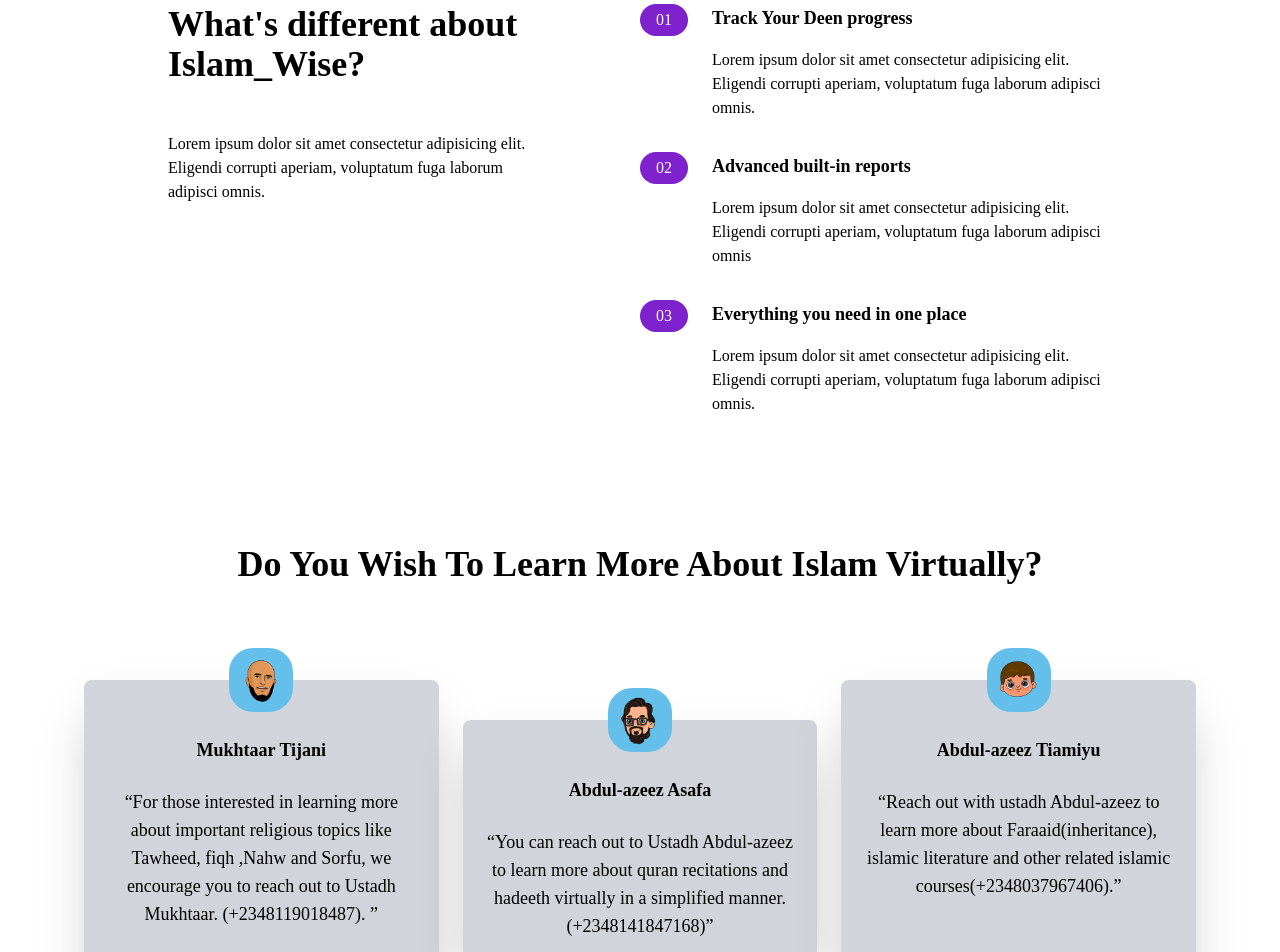
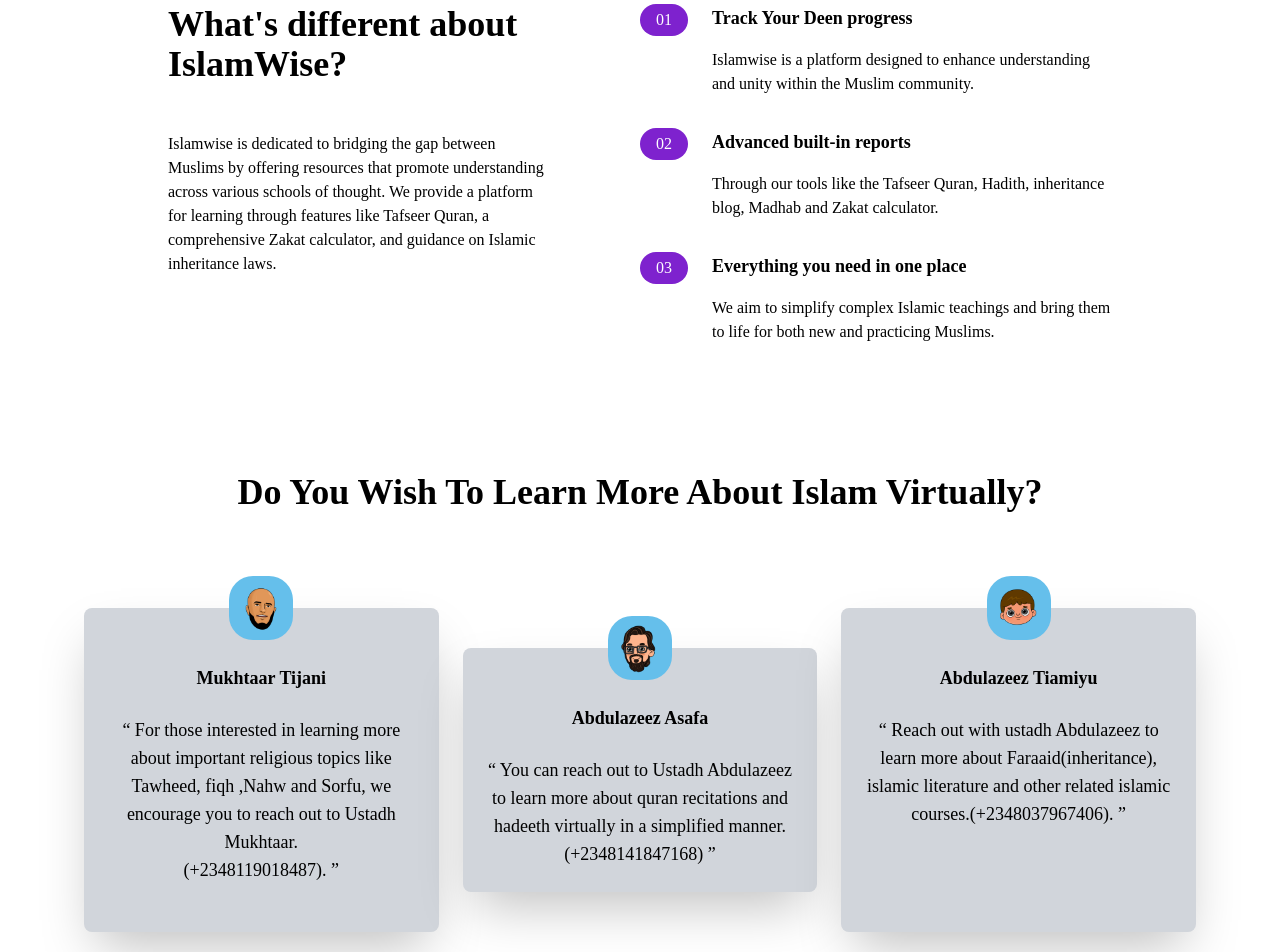
Before and after one commit to hertheyhermee/IslamWise, a React (Vite) app: page / in a window 1280 px wide. Shown: the part 680-1632 px from the top of the page. Built offline with nearby package versions, Linux system fonts and the light colour scheme; a web font is replaced by a local one.

Commit message:
changes in the components

```diff
--- a/src/components/Features.jsx
+++ b/src/components/Features.jsx
@@ -8,11 +8,14 @@
         {/* What's Different */}
         <div className="flex flex-col space-y-12 md:w-1/2">
           <h2 className="max-w-md text-4xl font-bold text-center md:text-left">
-            What's different about Islam_Wise?
+            What's different about IslamWise?
           </h2>
           <p className="max-w-sm text-center text-darkGrayishBlue md:text-left">
-            Lorem ipsum dolor sit amet consectetur adipisicing elit. Eligendi
-            corrupti aperiam, voluptatum fuga laborum adipisci omnis.
+            Islamwise is dedicated to bridging the gap between Muslims by
+            offering resources that promote understanding across various schools
+            of thought. We provide a platform for learning through features like
+            Tafseer Quran, a comprehensive Zakat calculator, and guidance on
+            Islamic inheritance laws.
           </p>
         </div>
 
@@ -27,8 +30,7 @@
                   01
                 </div>
                 <h3 className="text-base font-bold md:mb-4 md:hidden">
-                Track Your Deen progress
-
+                  Track Your Deen progress
                 </h3>
               </div>
             </div>
@@ -37,9 +39,8 @@
               <h3 className="hidden mb-4 text-lg font-bold md:block">
                 Track Your Deen progress
               </h3>
-              <p className="text-darkGrayishBlue">
-              Lorem ipsum dolor sit amet consectetur adipisicing elit. Eligendi
-              corrupti aperiam, voluptatum fuga laborum adipisci omnis.
+              <p className="text-center text-darkGrayishBlue md:text-left">
+                Islamwise is a platform designed to enhance understanding and unity within the Muslim community.
               </p>
             </div>
           </div>
@@ -63,8 +64,8 @@
                 Advanced built-in reports
               </h3>
               <p className="text-darkGrayishBlue">
-              Lorem ipsum dolor sit amet consectetur adipisicing elit. Eligendi
-              corrupti aperiam, voluptatum fuga laborum adipisci omnis
+                Through our tools like the
+                Tafseer Quran, Hadith, inheritance blog, Madhab and Zakat calculator.
               </p>
             </div>
           </div>
@@ -88,8 +89,9 @@
                 Everything you need in one place
               </h3>
               <p className="text-darkGrayishBlue">
-              Lorem ipsum dolor sit amet consectetur adipisicing elit. Eligendi
-              corrupti aperiam, voluptatum fuga laborum adipisci omnis.
+                We aim to
+                simplify complex Islamic teachings and bring them to life for
+                both new and practicing Muslims.
               </p>
             </div>
           </div>
--- a/src/components/Footer.jsx
+++ b/src/components/Footer.jsx
@@ -1,7 +1,7 @@
 import React from 'react';
 
 const Footer = () => (
-  <footer className="text-center py-4">
+  <footer className="text-center py-4 font-bold">
     <p>&copy; 2024 IslamWise. All rights reserved.</p>
   </footer>
 );
--- a/src/components/Scholars.jsx
+++ b/src/components/Scholars.jsx
@@ -20,31 +20,31 @@
             <img src={muslim1} className="w-16 -mt-14 rounded-3xl" alt="" />
             <h5 className="text-lg font-bold">Mukhtaar Tijani</h5>
             <p className="text-lg text-darkGrayishBlue text-center">
-              “For those interested in learning more about important religious
+              “ For those interested in learning more about important religious
               topics like Tawheed, fiqh ,Nahw and Sorfu, we encourage you to
-              reach out to Ustadh Mukhtaar. (+2348119018487). ”
+              reach out to Ustadh Mukhtaar. <br/>(+2348119018487). ”
             </p>
           </div>
 
           {/* Scholar 2 */}
           <div className="flex my-10 flex-col items-center p-6 space-y-6 rounded-lg bg-gray-300 md:flex md:w-1/3 shadow-2xl">
             <img src={muslim2} className="w-16 -mt-14 rounded-3xl" alt="" />
-            <h5 className="text-lg font-bold">Abdul-azeez Asafa</h5>
+            <h5 className="text-lg font-bold">Abdulazeez Asafa</h5>
             <p className="text-lg text-darkGrayishBlue text-center">
-              “You can reach out to Ustadh Abdul-azeez to learn more about quran
+              “ You can reach out to Ustadh Abdulazeez to learn more about quran
               recitations and hadeeth virtually in a simplified manner.
-              (+2348141847168)”
+              (+2348141847168) ”
             </p>
           </div>
 
           {/* Scholar 3 */}
           <div className="flex flex-col items-center p-6 space-y-6 rounded-lg bg-gray-300 md:flex md:w-1/3 shadow-2xl">
             <img src={muslim3} className="w-16 -mt-14 rounded-3xl" alt="" />
-            <h5 className="text-lg font-bold">Abdul-azeez Tiamiyu</h5>
+            <h5 className="text-lg font-bold">Abdulazeez Tiamiyu</h5>
             <p className="text-lg text-darkGrayishBlue text-center">
-              “Reach out with ustadh Abdul-azeez to learn more about
+              “ Reach out with ustadh Abdulazeez to learn more about
               Faraaid(inheritance), islamic literature and other related islamic
-              courses(+2348037967406).”
+              courses.(+2348037967406). ”
             </p>
           </div>
         </div>
@@ -52,7 +52,7 @@
         <div className="my-16">
           <Link
             to="#"
-            className="p-3 px-6 pt-2 text-white bg-purple-700 rounded-full baseline hover:bg-brightRedLight"
+            className="p-3 px-6 pt-3 inline-block mt-4  dark:bg-gray-900 py-4 text-white text-base md:text-lg font-semibold hover:bg-accent-600 transition-all rounded-lg shadow-md"
           >
             Get Started
           </Link>
--- a/src/pages/InheritanceBlog/InheritanceBlog.jsx
+++ b/src/pages/InheritanceBlog/InheritanceBlog.jsx
@@ -86,9 +86,9 @@
             <div>
               <Link
                 to="https://athaqafahaorg.substack.com/p/medical-forensic-evidence-and-its"
-                className="inline-block mt-4 bg-accent-500 px-6 py-4 text-purple-800 text-base md:text-lg font-semibold hover:bg-accent-600 transition-all"
+                className="inline-block mt-4  dark:bg-gray-900 px-6 py-4 text-white text-base md:text-lg font-semibold hover:bg-accent-600 transition-all rounded-lg shadow-md text-center"
               >
-               Click here to Explore More
+                Explore More
               </Link>
             </div>
           </div>
```
